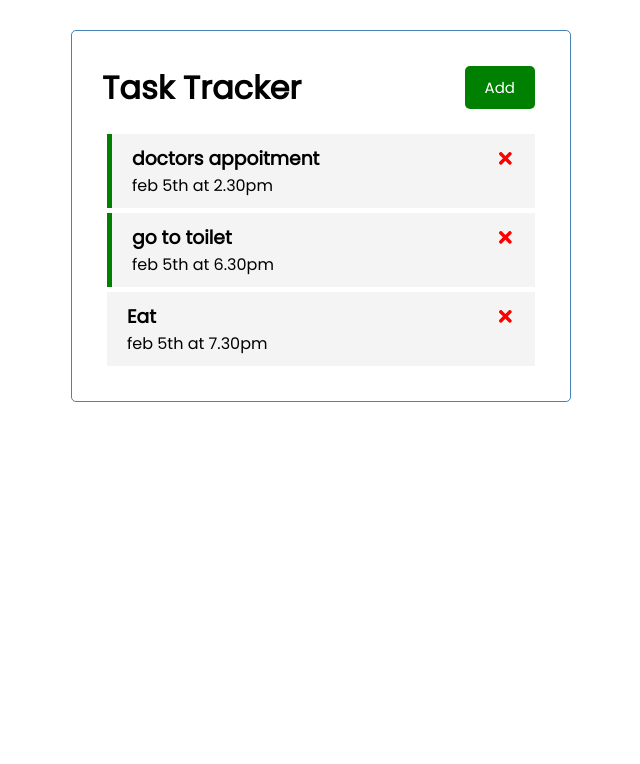
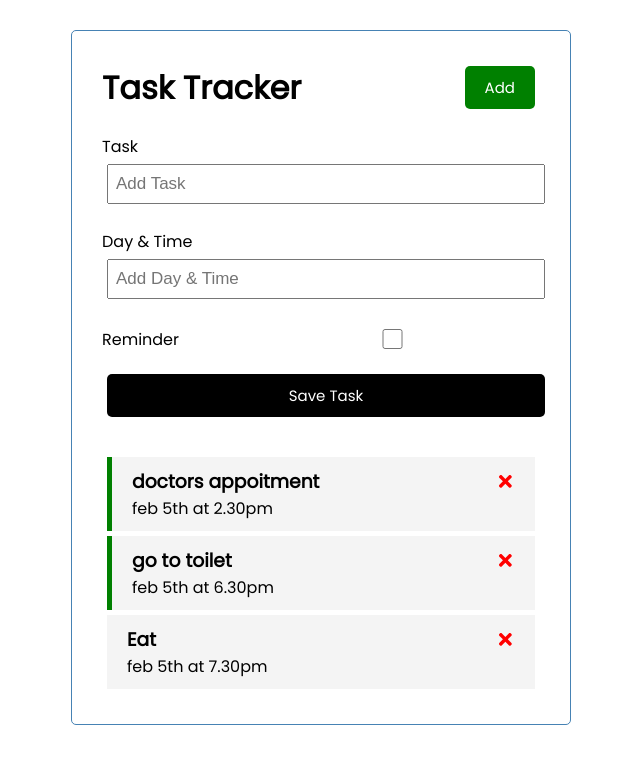
Before and after one commit to Andri202/react-starter, a React (Create React App) app: page / in a window 1280 px wide. Shown: the top 764 px of the page, without its empty margins (319-959 px from the left). Built offline with nearby package versions, Linux system fonts and the light colour scheme.

Commit message:
add new task submit

```diff
--- a/src/App.js
+++ b/src/App.js
@@ -4,6 +4,7 @@
 import { useState } from "react";
 import Header from "./components/Header";
 import Tasks from "./components/Tasks";
+import AddTask from "./components/AddTask";
 
 // function
 function App() {
@@ -32,6 +33,13 @@
     },
   ]);
 
+  // Add Task
+  const addTask = (task) => {
+    const id = Math.floor(Math.random() * 1000) + 1;
+    const newTask = {id, ...task};
+    setTasks([...tasks, newTask]);
+  }
+
   // Delete Task
   const deleteTask = (id) => {
     // console.log('delete', id);
@@ -57,6 +65,7 @@
       {/* pass tittel prop to header.js, this will offeride the default props */}
       {/* <Header tittle='Hai' /> */}
       <Header />
+      <AddTask onAdd={addTask} />
       {tasks.length > 0 ? (
         <Tasks tasks={tasks} onDelete={deleteTask} onToggle={toggleReminder} />
       ) : (
--- /dev/null
+++ b/src/components/AddTask.js
@@ -0,0 +1,41 @@
+import { useState } from 'react';
+
+const AddTask = ({onAdd}) => {
+    const [text, setText] = useState('');
+    const [day, setDay] = useState('');
+    const [reminder, setReminder] = useState(false);
+    const onSubmit = (e) => {
+        e.preventDefault();
+
+        if (!text){
+            alert('Please add a Task')
+            return;
+        }
+
+        onAdd({text, day, reminder});
+
+        setText('');
+        setDay('');
+        setReminder(false);
+    };
+
+  return (
+    <form className="add-form" onSubmit={onSubmit}>
+      <div className="form-control">
+        <label>Task</label>
+        <input type="text" placeholder="Add Task" value={text} onChange={(e) => setText(e.target.value)} />
+      </div>
+      <div className="form-control">
+        <label>Day & Time</label>
+        <input type="text" placeholder="Add Day & Time" value={day} onChange={(e) => setDay(e.target.value)} />
+      </div>
+      <div className="form-control form-control-check">
+        <label>Reminder</label>
+        <input type="checkbox" checked={reminder} value={reminder} onChange={(e) => setReminder(e.currentTarget.checked)} />
+      </div>
+      <input type="submit" value="Save Task" className="btn btn-block" />
+    </form>
+  );
+};
+
+export default AddTask;
```
